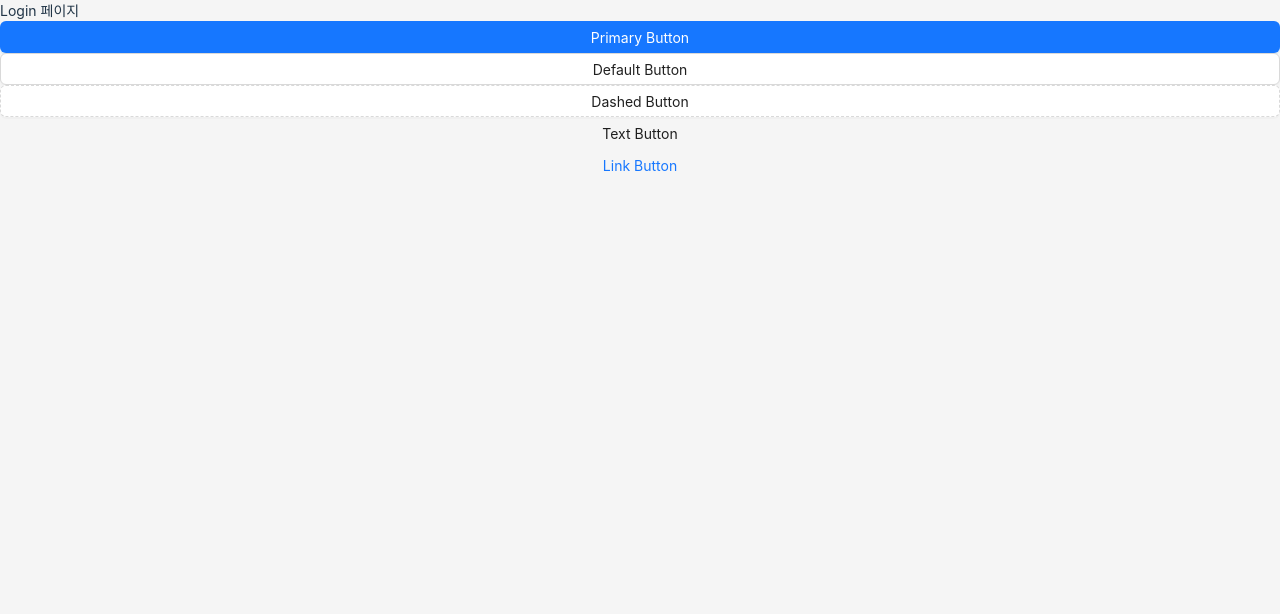
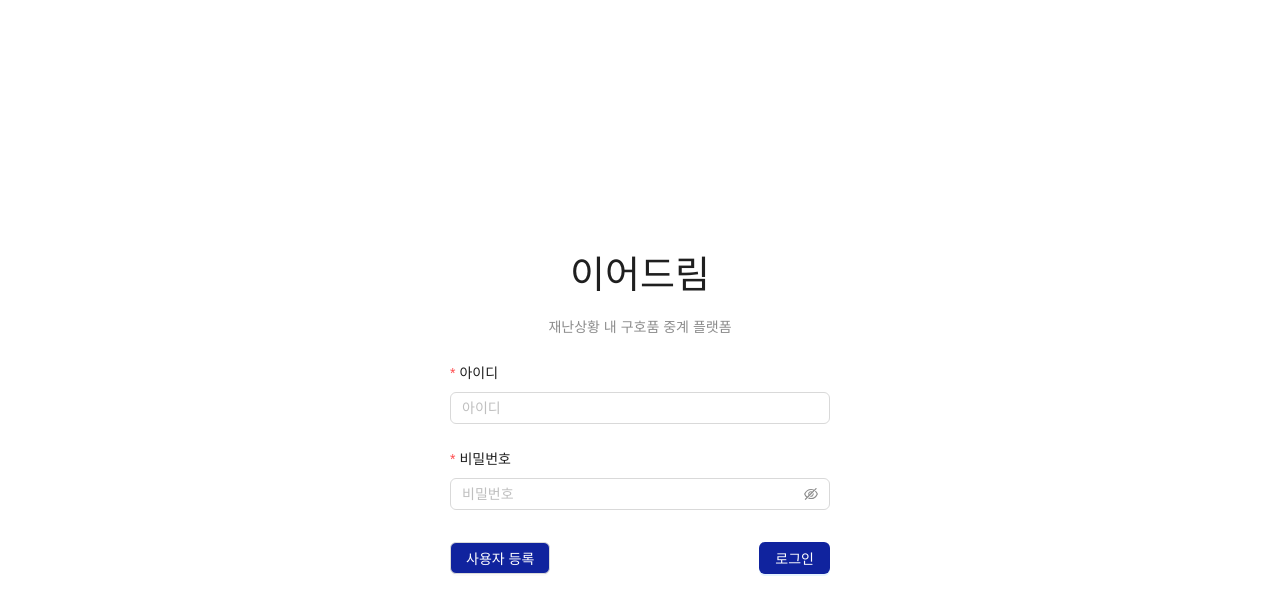
Before and after one commit to ljhyeon/Disaster-Safety, a React (Vite) app in the folder frontend/: page /login in a window 1280 px wide. Shown: the top 614 px of the page. Built offline with nearby package versions, Linux system fonts and the light colour scheme.

Commit message:
feat: 로그인 UI 구현

```diff
--- a/frontend/src/pages/Login.jsx
+++ b/frontend/src/pages/Login.jsx
@@ -1,14 +1,90 @@
-import { Layout, Button } from "antd";
+import { Layout, Typography, Input, Button, Form, Space, message } from 'antd'
+import { useNavigate } from 'react-router-dom'
+import { COLORS } from '../styles/colors'
+
+const { Content } = Layout
+const { Title, Text } = Typography
 
 const Login = () => {
+    const navigate = useNavigate()
+
+    const onLogin = async (values) => {
+        const { user_id, password } = values
+        try {
+            // ✅ 여기에 실제 로그인 API 요청 예정 - api 폴더에 구현해서 들고오기
+            // const response = await loginService.login({ username, password })
+            // if (response.success) {
+            //   navigate(`/home`)
+            // }
+
+            console.log('로그인 요청: ', values)
+            message.success('로그인 성공 (예시)')
+            navigate('/home')
+        } catch (error) {
+            message.error('로그인 실패: ', error);
+        }
+    }
+
     return (
-        <Layout style={{ minHeight: '100vh', width: '100vw' }}>
-            Login 페이지
-            <Button type="primary">Primary Button</Button>
-            <Button>Default Button</Button>
-            <Button type="dashed">Dashed Button</Button>
-            <Button type="text">Text Button</Button>
-            <Button type="link">Link Button</Button>
+        <Layout style={{ minHeight: '100vh', width: '100vw', backgroundColor: "white"}}>
+            <Content
+                style={{
+                    display: 'flex',
+                    justifyContent: 'center',
+                    alignItems: 'center',
+                    flexDirection: 'column',
+                }}
+            >
+                <div style={{ textAlign: 'center',}}>
+                    <Title level={1}>
+                        이어드림
+                    </Title>
+                    <Text type="secondary" style={{ display: 'block', marginBottom: 24 }}>
+                        재난상황 내 구호품 중계 플랫폼
+                    </Text>
+                </div>
+
+                <Form
+                    layout="vertical"
+                    onFinish={onLogin}
+                    autoComplete="off"
+                    style={{ width: '380px' }}
+                >
+                    <Form.Item
+                        label="아이디"
+                        name="user_id"
+                        rules={[{ required: true, message: '아이디를 입력하세요.' }]}
+                    >
+                    <Input placeholder="아이디" />
+                    </Form.Item>
+
+                    <Form.Item
+                        label="비밀번호"
+                        name="password"
+                        rules={[{ required: true, message: '비밀번호를 입력하세요.' }]}
+                    >
+                    <Input.Password placeholder="비밀번호" />
+                    </Form.Item>
+
+                    <Form.Item style={{ marginTop: '2rem', marginBottom: 0 }}>
+                        <Space style={{ display: 'flex', justifyContent: 'space-between' }}>
+                            <Button
+                                style={{ backgroundColor: COLORS.primary, color: 'white' }}
+                                onClick={() => navigate('/signup')}
+                            >
+                                사용자 등록
+                            </Button>
+                            <Button
+                                type="primary"
+                                htmlType="submit"
+                                style={{ backgroundColor: COLORS.primary }}
+                            >
+                                로그인
+                            </Button>
+                        </Space>
+                    </Form.Item>
+                </Form>
+            </Content>
         </Layout>
     )
 }
```
